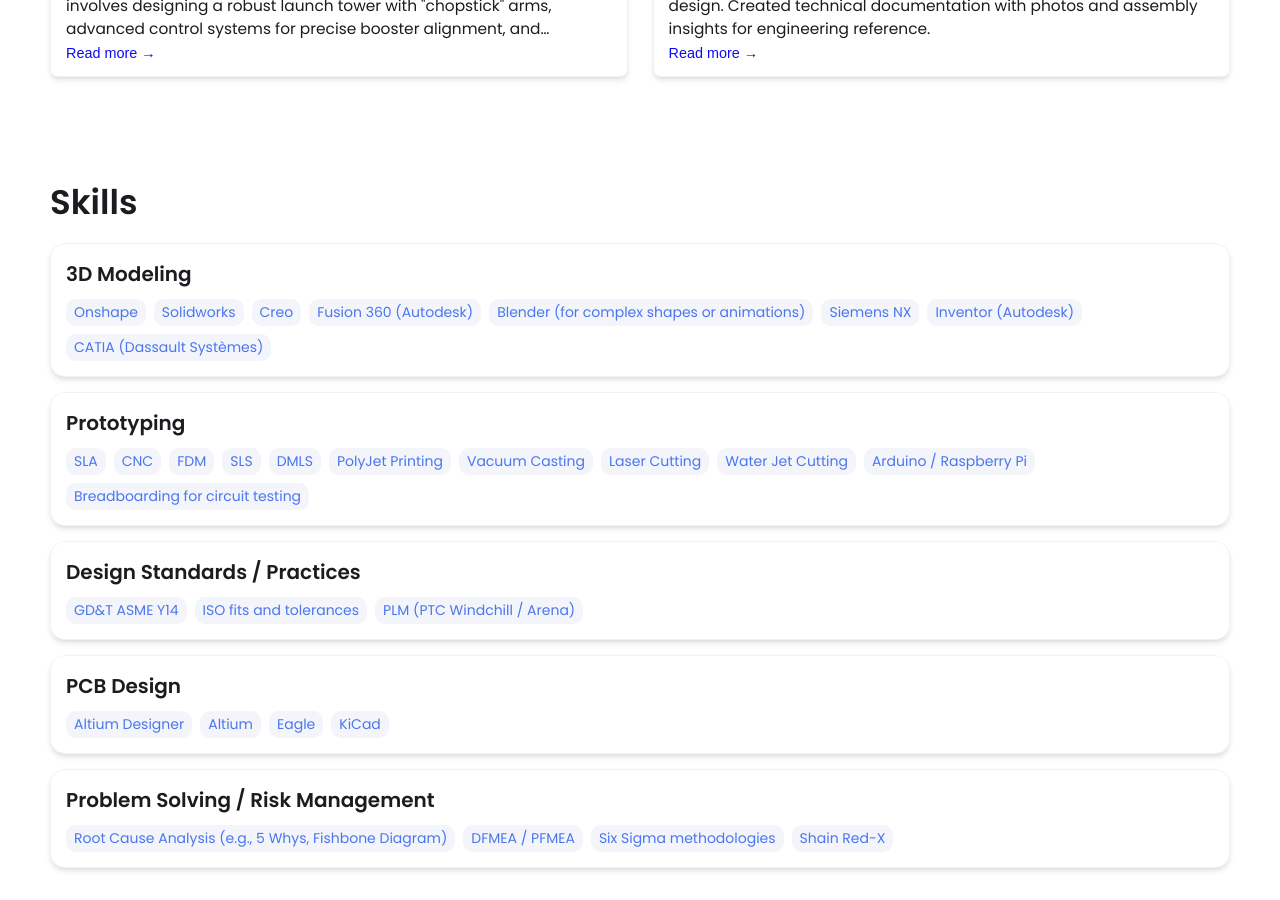
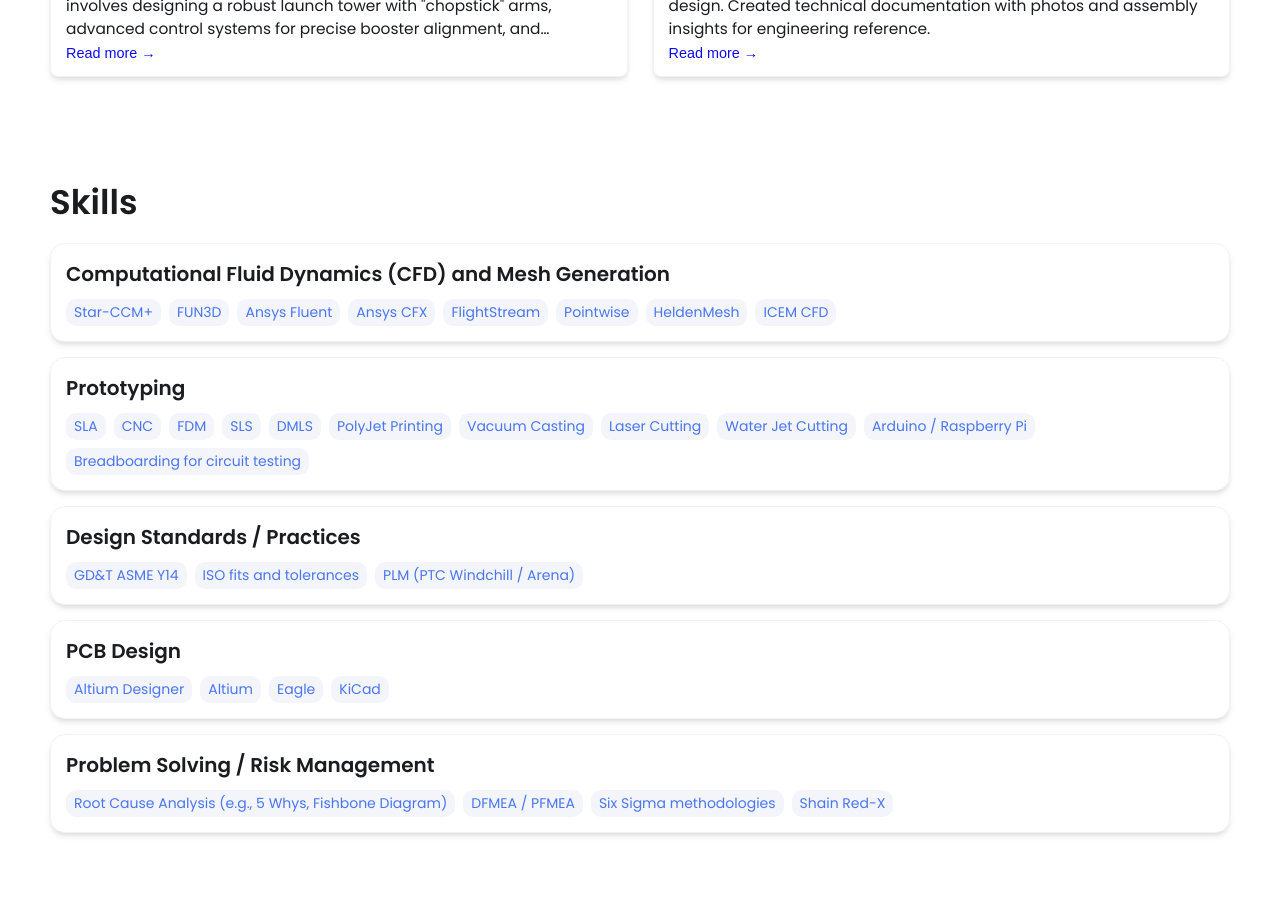
Before and after one commit to jasiatico/jasiatico.github.io, a Jekyll site: the page built from index.html, in a window 1280 px wide and 900 px high, scrolled down 1449 px. Built offline with Jekyll 4.4.1, drawn with Linux system fonts in a browser that asks for light colours.

Commit message:
modified skills

```diff
--- a/_config.yml
+++ b/_config.yml
@@ -45,16 +45,16 @@
 
 # Skills Section - Add the list of your Skills by categories/tools. The indentation for each level needs to be precise.
 skills:
-  - category: 3D Modeling
+  - category: Computational Fluid Dynamics (CFD) and Mesh Generation
     tools:
-    - Onshape
-    - Solidworks
-    - Creo
-    - Fusion 360 (Autodesk)
-    - Blender (for complex shapes or animations)
-    - Siemens NX
-    - Inventor (Autodesk)
-    - CATIA (Dassault Systèmes)
+    - Star-CCM+
+    - FUN3D
+    - Ansys Fluent
+    - Ansys CFX
+    - FlightStream
+    - Pointwise
+    - HeldenMesh
+    - ICEM CFD
   - category: Prototyping
     tools:
     - SLA
```
